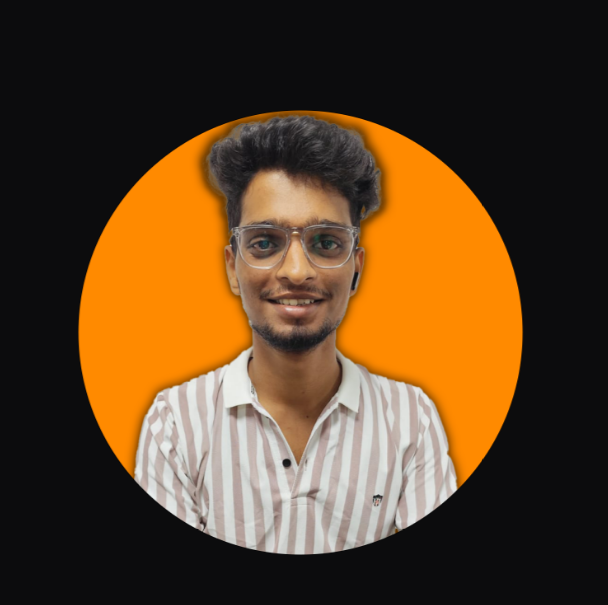
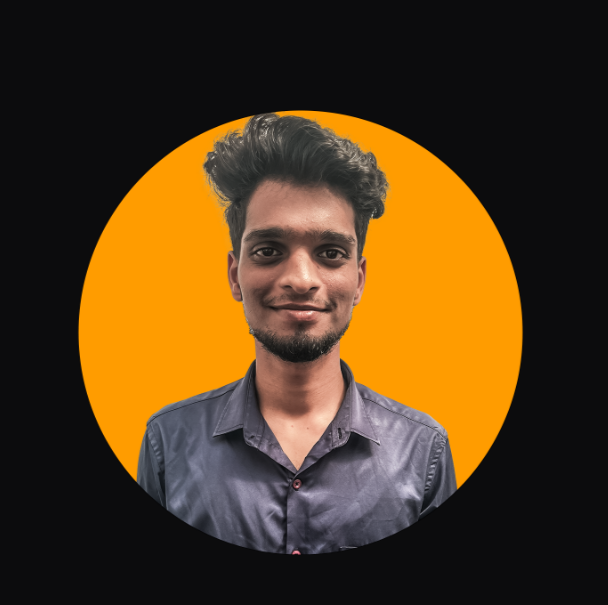
Before and after one commit to johnson-paul-d/Portfolio_Johnson, a plain HTML site: page index.html in a window 1280 px wide. Shown: the part 88-693 px from the top of the page, 672-1280 px from the left. Drawn offline with Linux system fonts and the light colour scheme.

Commit message:
index.html

```diff
--- a/index.html
+++ b/index.html
@@ -100,7 +100,7 @@ https://www.tooplate.com/view/2115-marvel
         <div class="col-lg-5 col-md-12 col-12">
           <div class="about-image svg">
             <!-- <img src="images/undraw/undraw_software_engineer_lvl5.svg" class="img-fluid" alt="svg image"> -->
-            <img src="images/me/Pro.png" class="img-fluid" alt="svg image">
+            <img src="images/me/john.png" class="img-fluid" alt="svg image">
           </div>
         </div>
 
```
